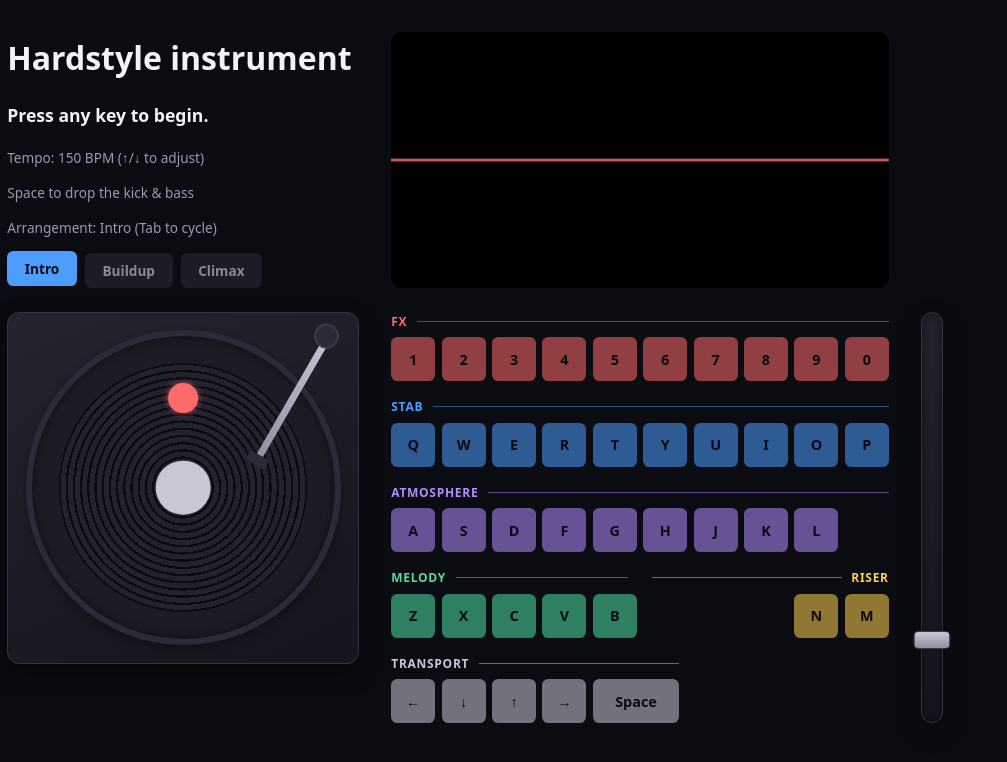
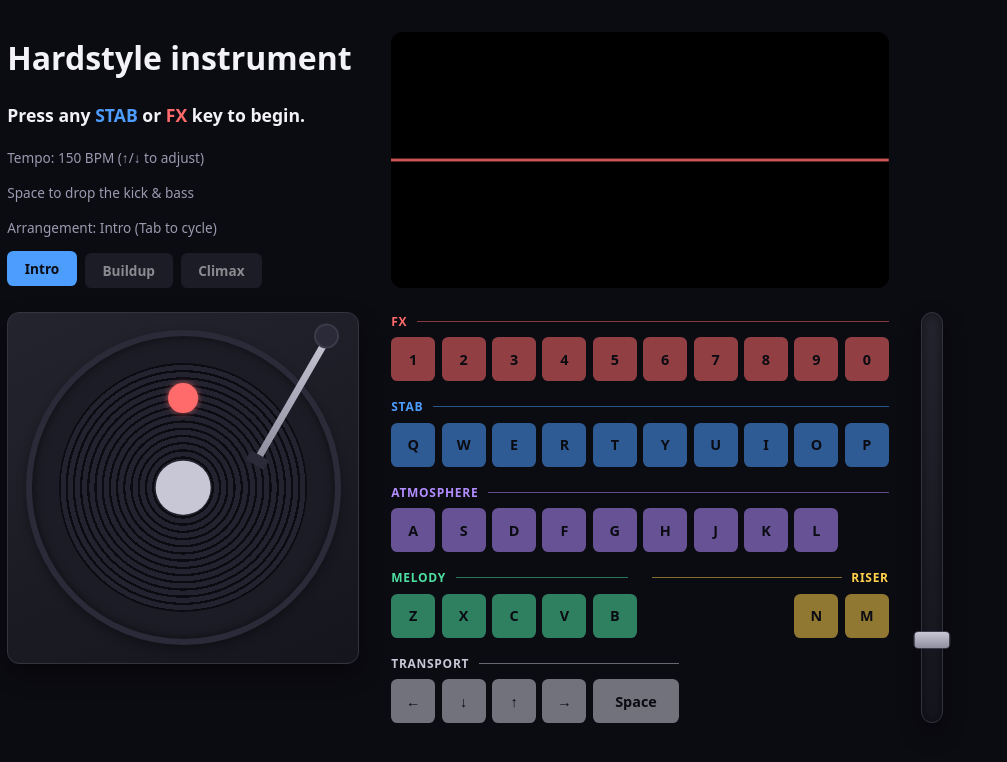
Before and after one commit to comp4020-agentic-coding-studio/comp4020-crit4-davidflocondezo, an Astro site: page / in a window 1280 px wide. Shown: the whole page, without its empty margins (0-1007 px from the left). Built offline with nearby package versions, Linux system fonts and the light colour scheme; Astro itself is replaced by a stand-in of ours.

Commit message:
Name the STAB/FX keys in the opening prompt
Highlights STAB and FX in the same blue/red as their keyboard-overlay
category colors, giving a first-time player two concrete keys to try
instead of "any key."

Co-Authored-By: Claude Sonnet 5 <noreply@anthropic.com>

```diff
--- a/src/pages/index.astro
+++ b/src/pages/index.astro
@@ -11,7 +11,10 @@ import Layout from "../layouts/Layout.astro";
     <div class="header-row">
       <div id="instrument-header" class="instrument-header">
         <h1>Hardstyle instrument</h1>
-        <p id="opening-prompt" class="opening-prompt">Press any key to begin.</p>
+        <p id="opening-prompt" class="opening-prompt">
+          Press any <span class="opening-prompt__stab">STAB</span> or
+          <span class="opening-prompt__fx">FX</span> key to begin.
+        </p>
         <p id="tempo-readout" class="tempo-readout" aria-live="polite">Tempo: 150 BPM (&uarr;/&darr; to adjust)</p>
         <p id="drop-readout" class="drop-readout" aria-live="polite">Space to drop the kick &amp; bass</p>
         <p id="arrangement-readout" class="arrangement-readout" aria-live="polite">Arrangement: Intro (Tab to cycle)</p>
--- a/src/styles/global.css
+++ b/src/styles/global.css
@@ -68,6 +68,16 @@ a {
 
 .opening-prompt[hidden] {
   display: none;
+}
+
+/* Same hex values as .keyboard-overlay__key--stab / --fx, so the prompt's
+   highlight colors always match the overlay's category colors. */
+.opening-prompt__stab {
+  color: #4d9dff;
+}
+
+.opening-prompt__fx {
+  color: #ff6b6b;
 }
 
 .tempo-readout {
```
Also changed, not shown: PROCESS.md (+4 -5 lines).
